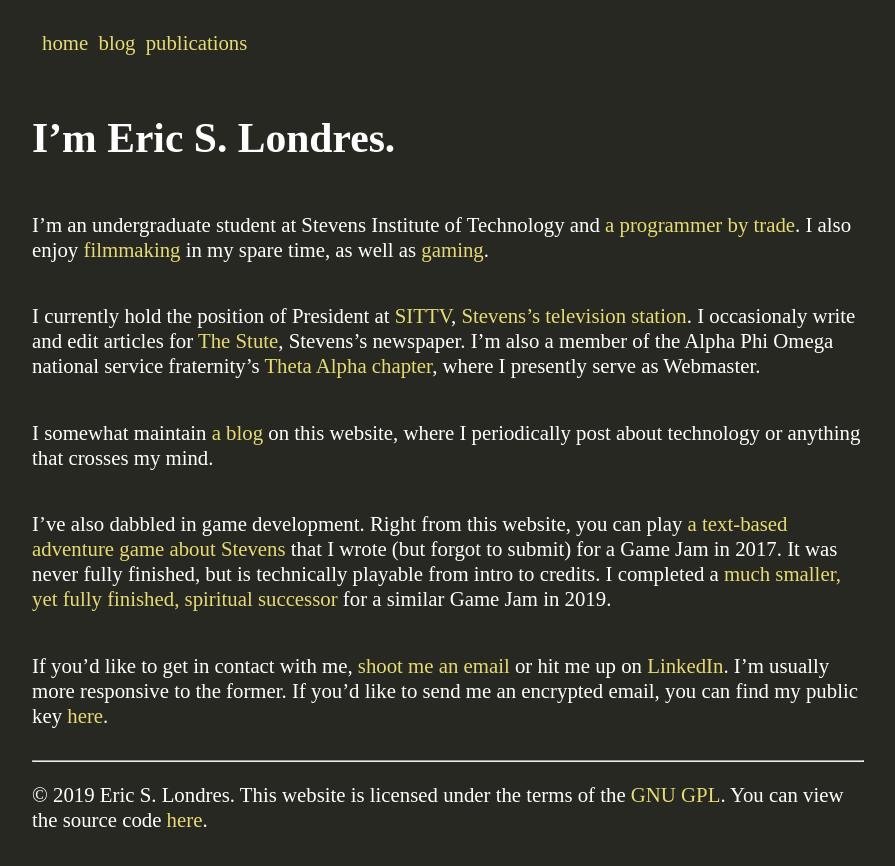
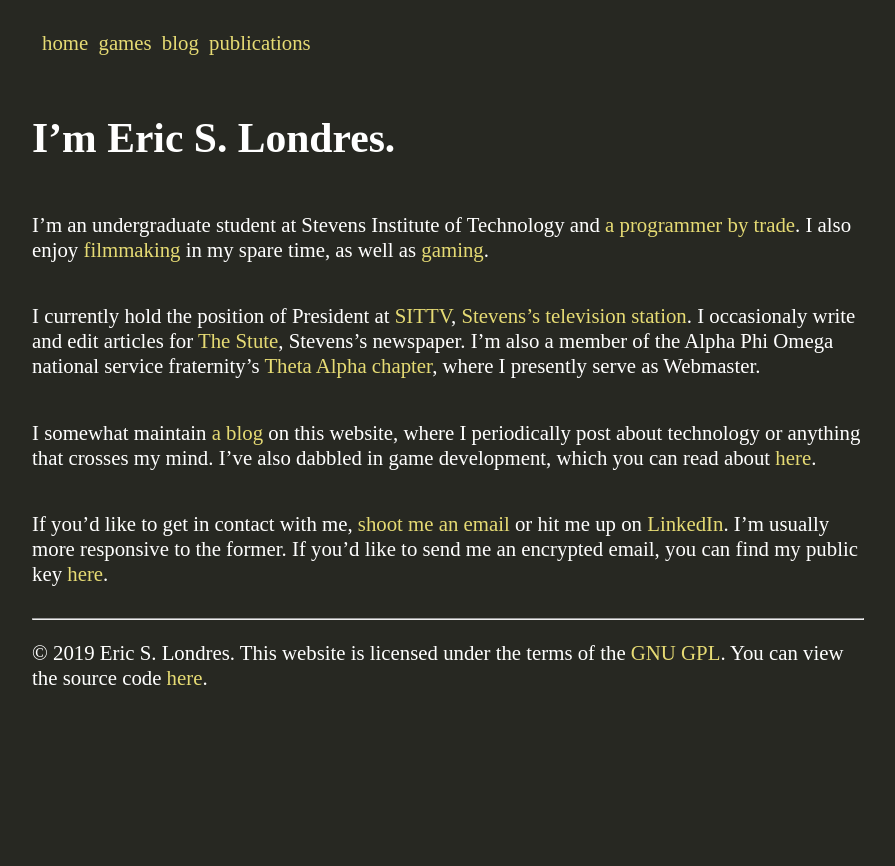
Before and after one commit to slondr/slondr.gitlab.io, a Jekyll site: the page built from index.md, in a window 1280 px wide. Shown: the top 866 px of the page, without its empty margins (192-1087 px from the left). Built offline with Jekyll 4.4.1, drawn with Linux system fonts in a browser that asks for light colours.

Commit message:
added games page

```diff
--- a/_includes/navbar.md
+++ b/_includes/navbar.md
@@ -1,3 +1,4 @@
 [home](/)
+[games](/games/)
 [blog](/blog/)
 [publications](/publications/)
--- a/index.md
+++ b/index.md
@@ -11,8 +11,6 @@ I'm an undergraduate student at Stevens Institute of Technology and [a programme
 
 I currently hold the position of President at [SITTV](https://www.sittv.org), [Stevens's television station](https://www.youtube.com/SITTV). I occasionaly write and edit articles for [The Stute](http://thestute.com), Stevens's newspaper. I'm also a member of the Alpha Phi Omega national service fraternity's [Theta Alpha chapter](https://apota.org), where I presently serve as Webmaster.
 
-I somewhat maintain [a blog](/blog) on this website, where I periodically post about technology or anything that crosses my mind.
-
-I've also dabbled in game development. Right from this website, you can play [a text-based adventure game about Stevens](/Burger) that I wrote (but forgot to submit) for a Game Jam in 2017. It was never fully finished, but is technically playable from intro to credits. I completed a [much smaller, yet fully finished, spiritual successor](/Sleep) for a similar Game Jam in 2019.
+I somewhat maintain [a blog](/blog) on this website, where I periodically post about technology or anything that crosses my mind. I've also dabbled in game development, which you can read about [here](/games/).
 
 If you'd like to get in contact with me, [shoot me an email](mailto:ericlondres@outlook.com) or hit me up on [LinkedIn](https://www.linkedin.com/in/eric-londres-153239171). I'm usually more responsive to the former. If you'd like to send me an encrypted email, you can find my public key [here](/pubkey).
```
Also changed, not shown: games.md (added, +8 -0 lines).
